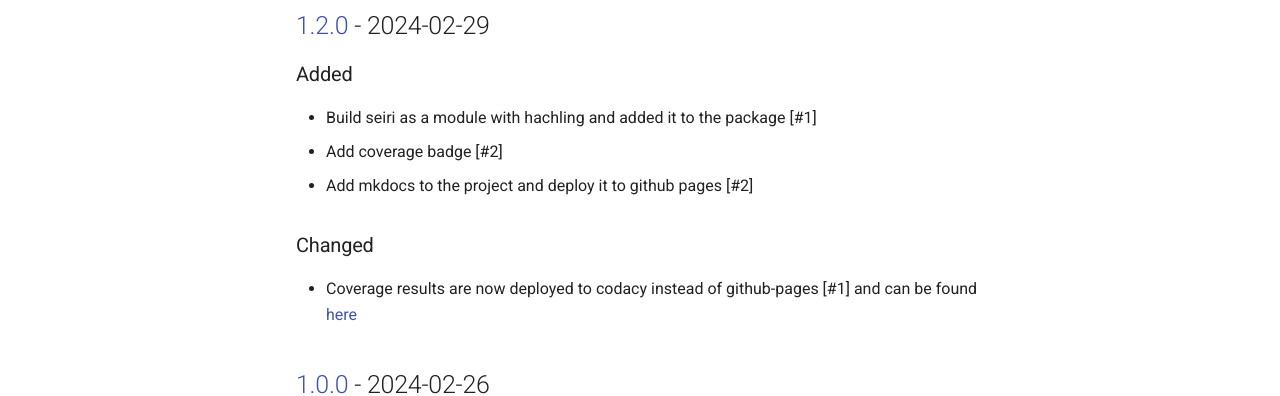
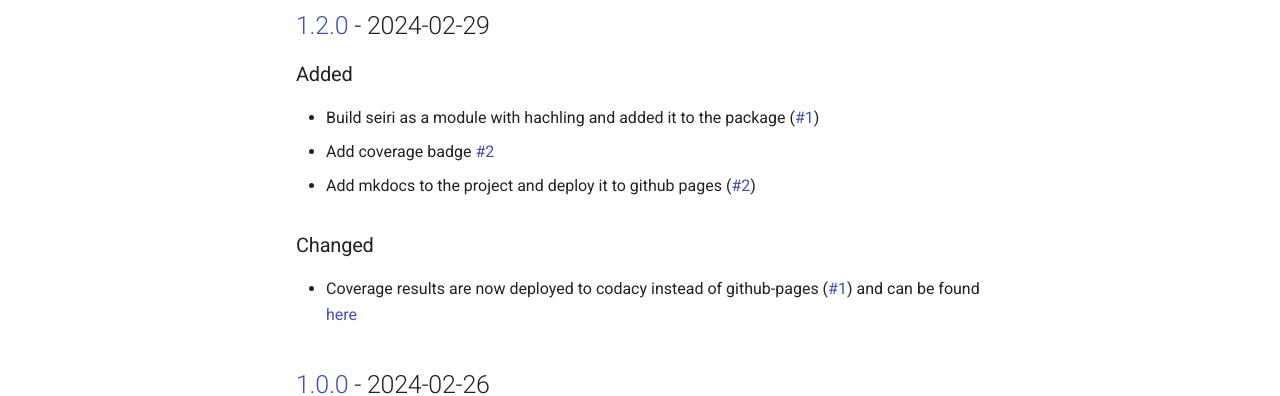
Before and after one commit to waseemR02/Seiri, an MkDocs documentation site: the page built from docs/changelog.md, in a window 1280 px wide and 1143 px high. Shown: the part 320-716 px from the top of the window. Built offline with MkDocs 1.6.1 and Material for MkDocs 9.7.7, drawn with Linux system fonts in a browser that asks for light colours; comment, search, counter and statistics services are not loaded; part of the change alters nothing that is shown.

```diff
--- a/docs/changelog.md
+++ b/docs/changelog.md
@@ -17,12 +17,12 @@ The format is based on [Keep a Changelog](https://keepachangelog.com/en/1.1.0/).
 ## [1.2.0] - 2024-02-29
 
 ### Added
-- Build seiri as a module with hachling and added it to the package [#1]
+- Build seiri as a module with hachling and added it to the package ([#1])
 - Add coverage badge [#2]
-- Add mkdocs to the project and deploy it to github pages [#2]
+- Add mkdocs to the project and deploy it to github pages ([#2])
 
 ### Changed
-- Coverage results are now deployed to codacy instead of github-pages [#1] and can be found [here](https://app.codacy.com/gh/waseemR02/seiri/dashboard?utm_source=gh&utm_medium=referral&utm_content=&utm_campaign=Badge_coverage)
+- Coverage results are now deployed to codacy instead of github-pages ([#1]) and can be found [here](https://app.codacy.com/gh/waseemR02/seiri/dashboard?utm_source=gh&utm_medium=referral&utm_content=&utm_campaign=Badge_coverage)
 
 
 ## [1.0.0] - 2024-02-26
@@ -34,5 +34,7 @@ The format is based on [Keep a Changelog](https://keepachangelog.com/en/1.1.0/).
 - Tests were added under tests/ and it uses `pytest` which check the package against given csv and xlsx files to check if they are working as intended
 - Coverage results are deployed at every push to static page and can be checked in [here](https://waseemr02.github.io/seiri)
 
+[#2]: https://github.com/waseemR02/seiri/pull/2
+[#1]: https://github.com/waseemR02/seiri/pull/1
 [1.2.0]: https://github.com/waseemr02/seiri/releases/tag/v1.2.0
 [1.0.0]: https://github.com/waseemr02/seiri/releases/tag/v1.0.0
```
